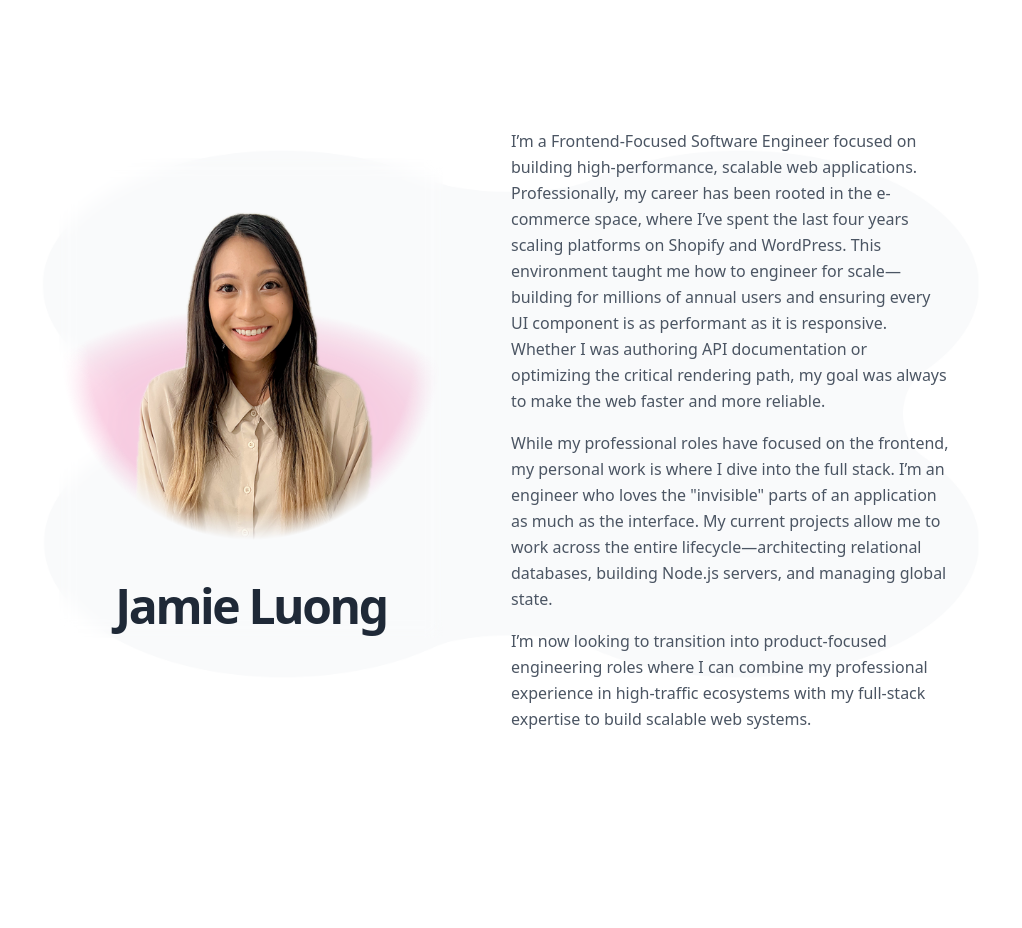
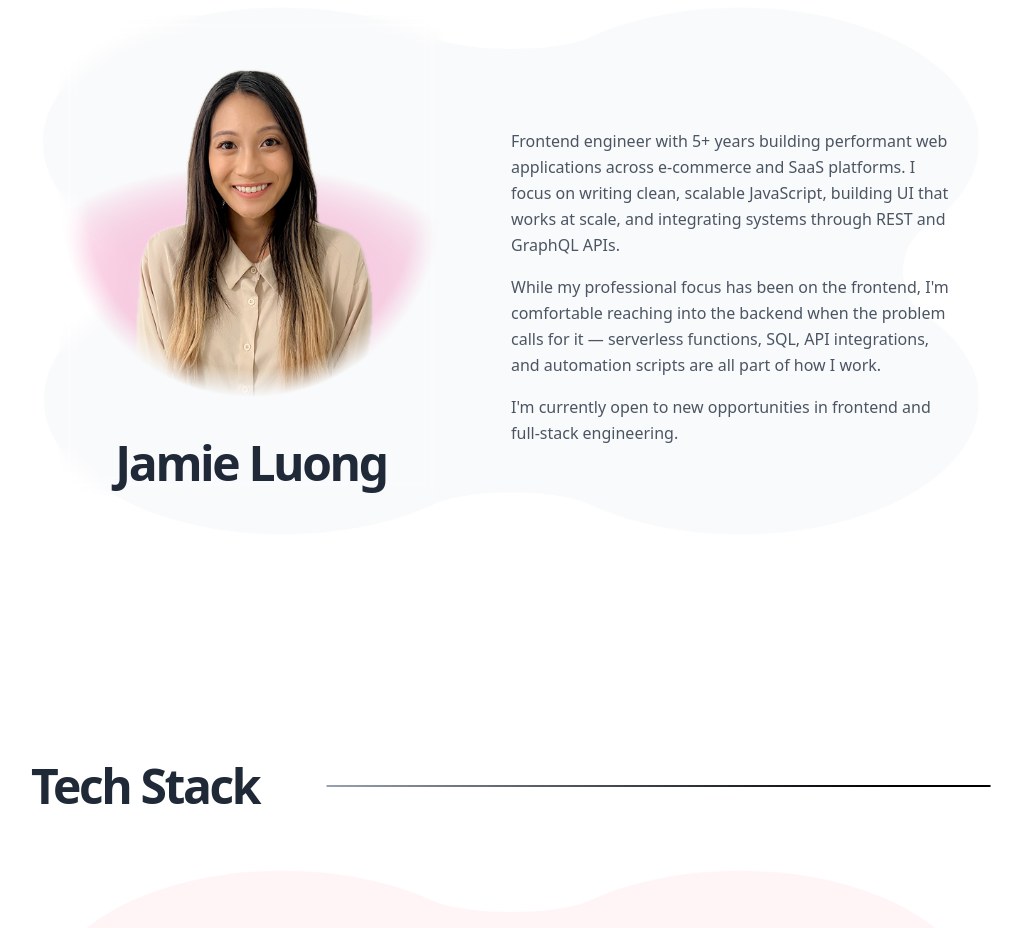
Before and after one commit to jamieluong03/jamies-portfolio, a Next.js app: page / in a window 1280 px wide. Shown: the part 940-1868 px from the top of the page, without its empty margins (129-1151 px from the left). Built offline with nearby package versions, Linux system fonts and the light colour scheme.

Commit message:
updated about me

```diff
--- a/app/components/about.tsx
+++ b/app/components/about.tsx
@@ -50,13 +50,13 @@ export function About() {
             </div>
             <div className="max-w-sm lg:max-w-none lg:mt-30 lg:pl-0 lg:pr-20 sm:mb-10 p-5">
               <p className="mb-4">
-                I’m a Frontend-Focused Software Engineer focused on building high-performance, scalable web applications. Professionally, my career has been rooted in the e-commerce space, where I’ve spent the last four years scaling platforms on Shopify and WordPress. This environment taught me how to engineer for scale—building for millions of annual users and ensuring every UI component is as performant as it is responsive. Whether I was authoring API documentation or optimizing the critical rendering path, my goal was always to make the web faster and more reliable.
+                Frontend engineer with 5+ years building performant web applications across e-commerce and SaaS platforms. I focus on writing clean, scalable JavaScript, building UI that works at scale, and integrating systems through REST and GraphQL APIs.
               </p>
               <p className="mb-4">
-                While my professional roles have focused on the frontend, my personal work is where I dive into the full stack. I’m an engineer who loves the "invisible" parts of an application as much as the interface. My current projects allow me to work across the entire lifecycle—architecting relational databases, building Node.js servers, and managing global state.
+                While my professional focus has been on the frontend, I'm comfortable reaching into the backend when the problem calls for it — serverless functions, SQL, API integrations, and automation scripts are all part of how I work.
               </p>
               <p className="mb-4">
-                I’m now looking to transition into product-focused engineering roles where I can combine my professional experience in high-traffic ecosystems with my full-stack expertise to build scalable web systems.
+                I'm currently open to new opportunities in frontend and full-stack engineering.
               </p>
             </div>
           </div>
```
